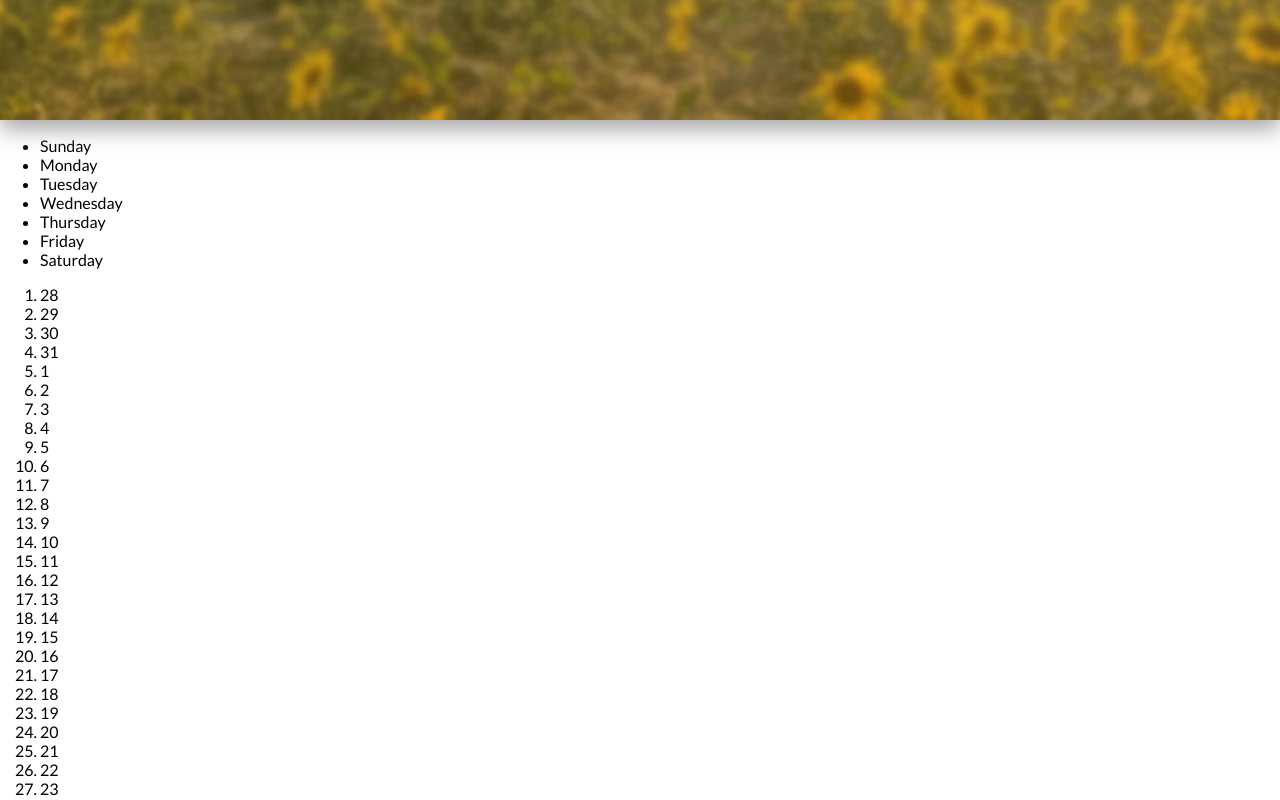
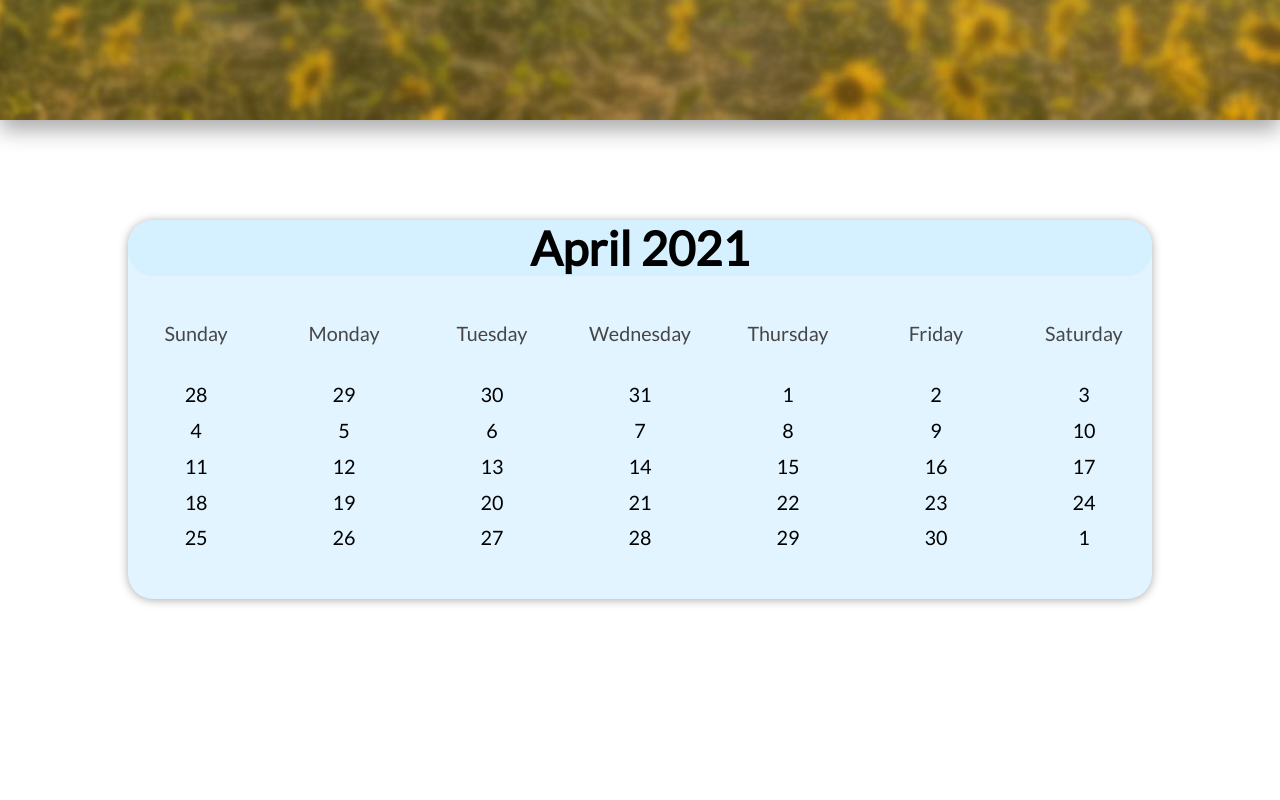
Before and after one commit to Team-25/Mynd, a React (Create React App) app in the folder Frontend/mynd/: page /home in a window 1280 px wide. Shown: the part 680-1480 px from the top of the page. After the commit the page ends 1379 px from the top, so only its background shows below. Built offline with nearby package versions, Linux system fonts and the light colour scheme; no server answers.

Commit message:
[add] Adding styling to calendar

```diff
--- /dev/null
+++ b/Frontend/mynd/src/components/Calendar/user-calendar.scss
@@ -0,0 +1,84 @@
+.calendar-container {
+    font-size: calc(16px + (26 - 16) * ((100vw - 300px) / (1600 - 300)));
+    justify-content: center;
+    background: rgb(225, 244, 255);
+    color: rgb(0, 0, 0);
+    text-align: center;
+    border-radius: 25px;
+    margin: 0 auto;
+    margin-top: 100px;
+    margin-bottom: 100px;
+    box-shadow: 0px 1px 10px #aaaaaa;
+    width:80%;
+}
+
+.month-name {
+    font-size: calc(16px + (26 - 16) * ((100vw - 300px) / (1600 - 300)));
+    justify-content: center;
+    background: rgb(213, 240, 255);
+    color: rgb(0, 0, 0);
+    border-radius: 25px;
+  }
+
+.weekdays {
+    justify-content: center;
+    color: rgb(70, 70, 70);
+    text-align: center;
+}
+
+.calendar-grid {
+    padding-bottom: 50px;
+}
+
+ul, ol {
+    display: grid;
+    grid-template-columns: repeat(7, 1fr);
+    grid-gap: 0.5em;
+    margin: 0 auto;
+    padding: 0;
+  }
+
+li {
+    display: flex;
+    align-items: center;
+    justify-content: center;
+    list-style: none;
+    margin-left: 0;
+    font-size: calc(16px + (21 - 16) * ((100vw - 300px) / (1600 - 300)));
+  }
+
+  ul.weekdays {
+    margin-bottom: 1em;
+  }
+
+  ul.weekdays li {
+    height: 4vw;
+  }
+
+  ol.calendar-grid li {
+    background-color: #252424;
+    border: 1px solid #eaeaea;
+    height: 12vw;
+    max-height: 125px;
+  }
+
+  ul.weekdays abbr[title] {
+    font-weight: bolder;
+    text-decoration: none;
+  }
+
+  @media all and (max-width: 800px) {
+    ul, ol {
+      grid-gap: .25em;
+    }
+
+    ul.weekdays li {
+      font-size: 0;
+    }
+
+    ul.weekdays > li abbr:after {
+        content: attr(title);
+        font-size: calc(16px + (26 - 16) * ((100vw - 300px) / (1600 - 300)));
+      text-align: center;
+      }
+  }
--- a/Frontend/mynd/src/components/Calendar/user-calendar.tsx
+++ b/Frontend/mynd/src/components/Calendar/user-calendar.tsx
@@ -1,5 +1,6 @@
 import React from "react"
 import { format, startOfMonth, startOfWeek, getDate, isBefore, endOfWeek, add , endOfMonth} from 'date-fns'
+import './user-calendar.scss'
 
 interface IProps {
 
@@ -27,13 +28,15 @@ class Calendar extends React.Component<IProps> {
             month.push(day);
             day = add(day,{days:1});
         }
-        console.log(month)
         return month;
     }
 
     render() {
         return (
             <div className="calendar-container">
+                <header className="month-name">
+                    <h1>{format(this.state.currentDate,'MMMM yyyy')}</h1>
+                </header>
                 <ul className="weekdays">
                     <li className="day-name" key="Sun">Sunday</li>
                     <li className="day-name" key="Mon">Monday</li>
@@ -51,6 +54,7 @@ class Calendar extends React.Component<IProps> {
                     </ol>
                 </div>
             </div>
+
         )
     }
 }
```
